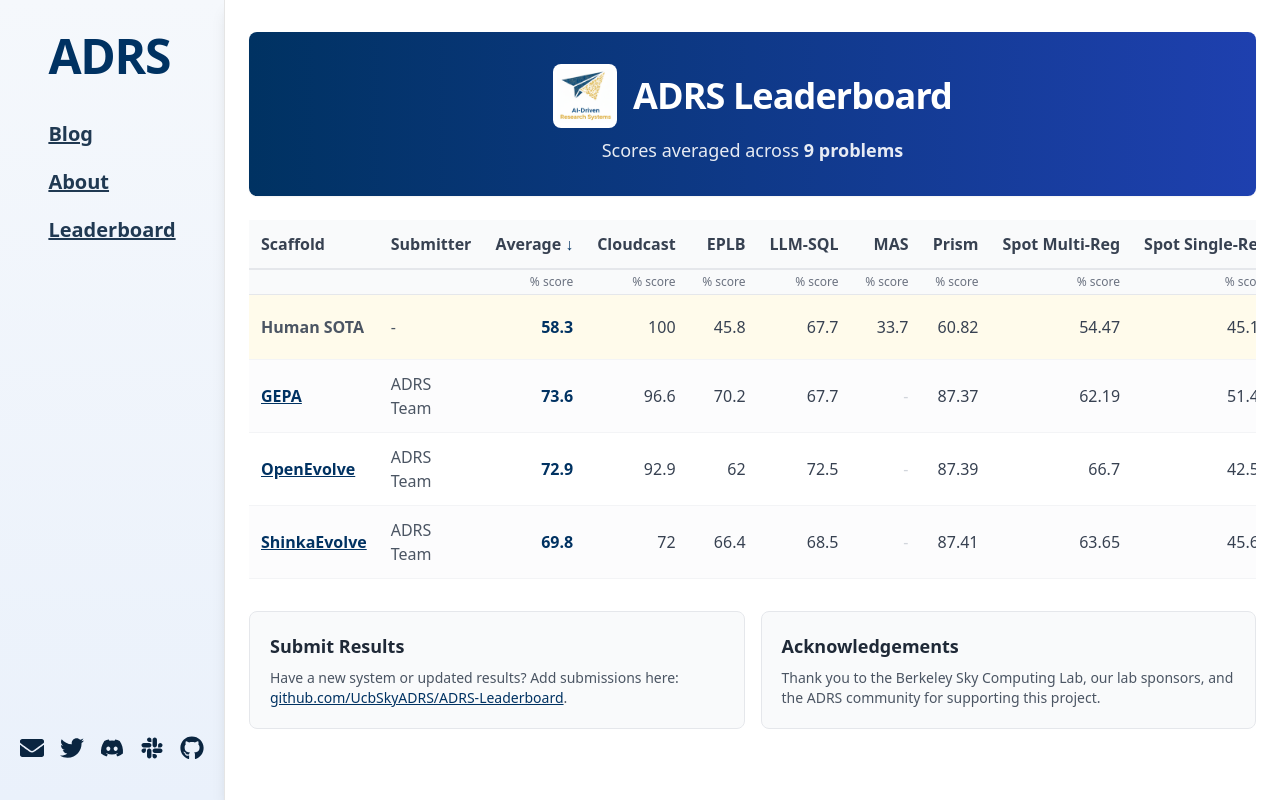
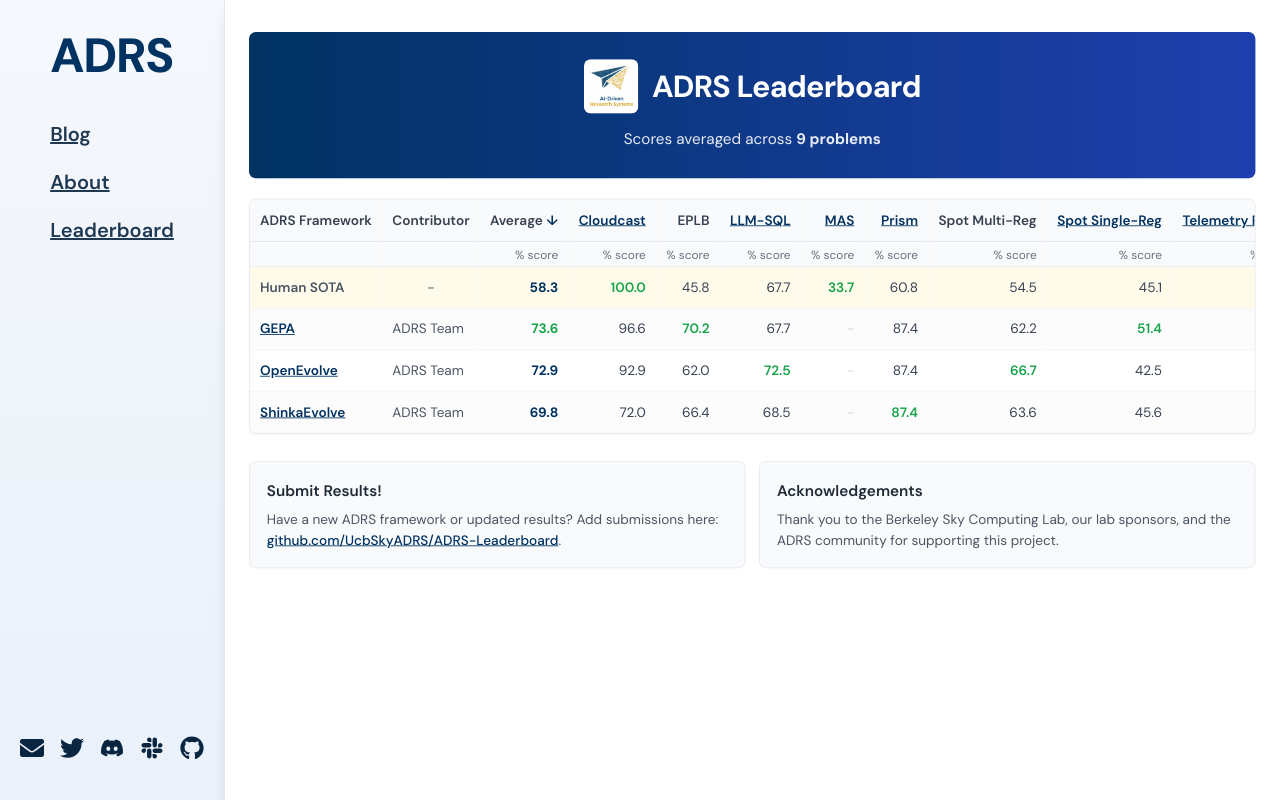
Before and after one commit to UcbSkyADRS/UcbSkyADRS.github.io, a Next.js app: page /leaderboard in a window 1280 px wide. Built offline with nearby package versions, Linux system fonts and the light colour scheme.

Commit message:
update format

```diff
--- a/src/pages/_document.js
+++ b/src/pages/_document.js
@@ -5,6 +5,9 @@
     <Html lang="en">
       <Head>
         <link rel="icon" href="/ADRS.png" />
+        <link rel="preconnect" href="https://fonts.googleapis.com" />
+        <link rel="preconnect" href="https://fonts.gstatic.com" crossOrigin="anonymous" />
+        <link href="https://fonts.googleapis.com/css2?family=DM+Sans:ital,opsz,wght@0,9..40,100..1000;1,9..40,100..1000&display=swap" rel="stylesheet" />
       </Head>
       <body>
         <Main />
--- a/src/pages/leaderboard.js
+++ b/src/pages/leaderboard.js
@@ -1,15 +1,15 @@
 import React, { useState, useMemo } from "react";
 
 const PROBLEMS = [
-  "Cloudcast",
-  "EPLB",
-  "LLM-SQL",
-  "MAS",
-  "Prism",
-  "Spot Multi-Reg",
-  "Spot Single-Reg",
-  "Telemetry Repair",
-  "Txn Sched"
+  { name: "Cloudcast", link: "https://www.usenix.org/system/files/nsdi24-wooders.pdf" },
+  { name: "EPLB", link: null },
+  { name: "LLM-SQL", link: "https://arxiv.org/pdf/2403.05821" },
+  { name: "MAS", link: "https://arxiv.org/pdf/2503.13657" },
+  { name: "Prism", link: "https://arxiv.org/pdf/2505.04021" },
+  { name: "Spot Multi-Reg", link: null },
+  { name: "Spot Single-Reg", link: "https://www.usenix.org/system/files/nsdi24-wu-zhanghao.pdf" },
+  { name: "Telemetry Repair", link: "https://dl.acm.org/doi/pdf/10.1145/3696348.3696874" },
+  { name: "Txn Scheduling", link: "https://www.vldb.org/pvldb/vol17/p2694-cheng.pdf" }
 ];
 
 const DEMO_ROWS = [
@@ -48,11 +48,11 @@
 ];
 
 const HEADERS = [
-  { key: "model", label: "Scaffold", align: "left" },
-  { key: "org", label: "Submitter", align: "left" },
-  { key: "avg", label: "Average", align: "right" },
-  ...PROBLEMS.map((label, i) => ({ key: `pb${i}`, label, align: "right" })),
-  { key: "date", label: "Date", align: "left" }
+  { key: "model", label: "ADRS Framework", align: "left", link: null },
+  { key: "org", label: "Contributor", align: "left", link: null },
+  { key: "avg", label: "Average", align: "right", link: null },
+  ...PROBLEMS.map((p, i) => ({ key: `pb${i}`, label: p.name, align: "right", link: p.link })),
+  { key: "date", label: "Date", align: "left", link: null }
 ];
 
 const TYPE_UNITS = [
@@ -106,6 +106,15 @@
     return humanSota ? [humanSota, ...sorted] : sorted;
   }, [sortField, sortDir, filteredRows]);
 
+  // Calculate max values for each column (for highlighting)
+  const maxValues = useMemo(() => {
+    const maxAvg = Math.max(...filteredRows.map(r => r.avg));
+    const maxProblems = PROBLEMS.map((_, i) =>
+      Math.max(...filteredRows.map(r => r.problems[i] ?? -Infinity))
+    );
+    return { avg: maxAvg, problems: maxProblems };
+  }, [filteredRows]);
+
   function handleSort(field) {
     if (sortField === field) {
       setSortDir(d => (d === "asc" ? "desc" : "asc"));
@@ -116,7 +125,7 @@
   }
 
   return (
-    <div className="pb-8">
+    <div className="pb-8 origin-top-left" style={{ transform: 'scale(0.85)', width: '117.6%' }}>
       {/* Header - compact and clean */}
       <div className="w-full bg-gradient-to-r from-berkeleyBlue to-blue-800 text-white py-6 md:py-8 mb-6 rounded-lg shadow-sm">
         <div className="flex flex-col items-center gap-2">
@@ -130,7 +139,7 @@
               ADRS Leaderboard
             </h1>
           </div>
-          <p className="text-base md:text-lg opacity-90">
+          <p className="text-base md:text-lg opacity-90 mt-2">
             Scores averaged across <b>9 problems</b>
           </p>
         </div>
@@ -138,7 +147,7 @@
 
       {/* Table section */}
       <section className="w-full mb-8">
-        <div className="w-full overflow-x-auto">
+        <div className="w-full overflow-x-auto rounded-lg border border-gray-200 shadow-sm">
           <table className="w-full border-collapse text-sm md:text-base">
             <thead className="sticky top-0 z-10">
               <tr className="bg-gray-50 border-b-2 border-gray-200">
@@ -149,7 +158,13 @@
                     onClick={() => handleSort(h.key)}
                   >
                     <span className="inline-flex items-center gap-1">
-                      {h.label}
+                      {h.link ? (
+                        <a href={h.link} target="_blank" rel="noopener noreferrer" className="text-berkeleyBlue hover:underline" onClick={(e) => e.stopPropagation()}>
+                          {h.label}
+                        </a>
+                      ) : (
+                        h.label
+                      )}
                       {sortField === h.key && (
                         <span className="text-berkeleyBlue">{sortDir === "asc" ? "↑" : "↓"}</span>
                       )}
@@ -162,7 +177,7 @@
                 {TYPE_UNITS.map((u, ui) => (
                   <td
                     key={ui}
-                    className={`px-3 py-1 text-xs text-gray-500 whitespace-nowrap ${ui < 2 || ui === HEADERS.length - 1 ? "text-left" : "text-right"}`}
+                    className={`px-3 py-1 text-sm text-gray-500 whitespace-nowrap ${ui < 2 || ui === HEADERS.length - 1 ? "text-left" : "text-right"}`}
                     style={{ minWidth: ui >= 2 && ui < HEADERS.length - 1 ? 70 : undefined }}
                   >
                     {typeof u === "string" ? u : u.note}
@@ -188,17 +203,17 @@
                       <span className="text-gray-600">{row.model}</span>
                     )}
                   </td>
-                  <td className="py-3 px-3 text-left text-gray-600">{row.org}</td>
-                  <td className="py-3 px-3 text-right font-bold text-berkeleyBlue">{row.avg.toFixed(1)}</td>
+                  <td className={`py-3 px-3 text-gray-600 whitespace-nowrap ${row.org === "-" ? "text-center" : "text-left"}`} style={{ minWidth: 100 }}>{row.org}</td>
+                  <td className={`py-3 px-3 text-right font-bold ${row.avg === maxValues.avg ? 'text-green-600' : 'text-berkeleyBlue'}`}>{row.avg.toFixed(1)}</td>
                   {row.problems.map((score, pi) => (
                     <td
                       key={pi}
-                      className="py-3 px-3 text-right text-gray-700 tabular-nums"
+                      className={`py-3 px-3 text-right tabular-nums ${score !== null && score === maxValues.problems[pi] ? 'text-green-600 font-semibold' : 'text-gray-700'}`}
                     >
-                      {score !== null ? score : <span className="text-gray-300">-</span>}
+                      {score !== null ? score.toFixed(1) : <span className="text-gray-300">-</span>}
                     </td>
                   ))}
-                  <td className="py-3 px-3 text-left text-gray-400 text-sm">{row.date}</td>
+                  <td className="py-3 px-3 text-left text-gray-400 text-sm whitespace-nowrap" style={{ minWidth: 100 }}>{row.date}</td>
                 </tr>
               ))}
             </tbody>
@@ -209,9 +224,9 @@
       {/* Bottom sections - side by side on desktop */}
       <section className="w-full grid md:grid-cols-2 gap-4">
         <div className="rounded-lg bg-gray-50 border border-gray-200 p-5">
-          <h2 className="text-lg font-semibold text-gray-800 mb-2">Submit Results</h2>
-          <p className="text-sm text-gray-600">
-            Have a new system or updated results? Add submissions here:{" "}
+          <h2 className="text-lg font-semibold text-gray-800 mb-2">Submit Results!</h2>
+          <p className="text-base text-gray-600">
+            Have a new ADRS framework or updated results? Add submissions here:{" "}
             <a href="https://github.com/UcbSkyADRS/ADRS-Leaderboard" target="_blank" rel="noopener noreferrer" className="text-berkeleyBlue hover:underline font-medium">
               github.com/UcbSkyADRS/ADRS-Leaderboard
             </a>.
@@ -219,7 +234,7 @@
         </div>
         <div className="rounded-lg bg-gray-50 border border-gray-200 p-5">
           <h2 className="text-lg font-semibold text-gray-800 mb-2">Acknowledgements</h2>
-          <p className="text-sm text-gray-600">
+          <p className="text-base text-gray-600">
             Thank you to the Berkeley Sky Computing Lab, our lab sponsors, and the ADRS community for supporting this project.
           </p>
         </div>
--- a/src/styles/globals.css
+++ b/src/styles/globals.css
@@ -5,6 +5,7 @@
 body {
   background-color: theme('colors.paper');
   color: theme('colors.primary');
+  font-family: 'DM Sans', sans-serif;
 }
 
 ::selection {
```
Also changed, not shown: 5 other files (tests, documents, lock files or other folders).
